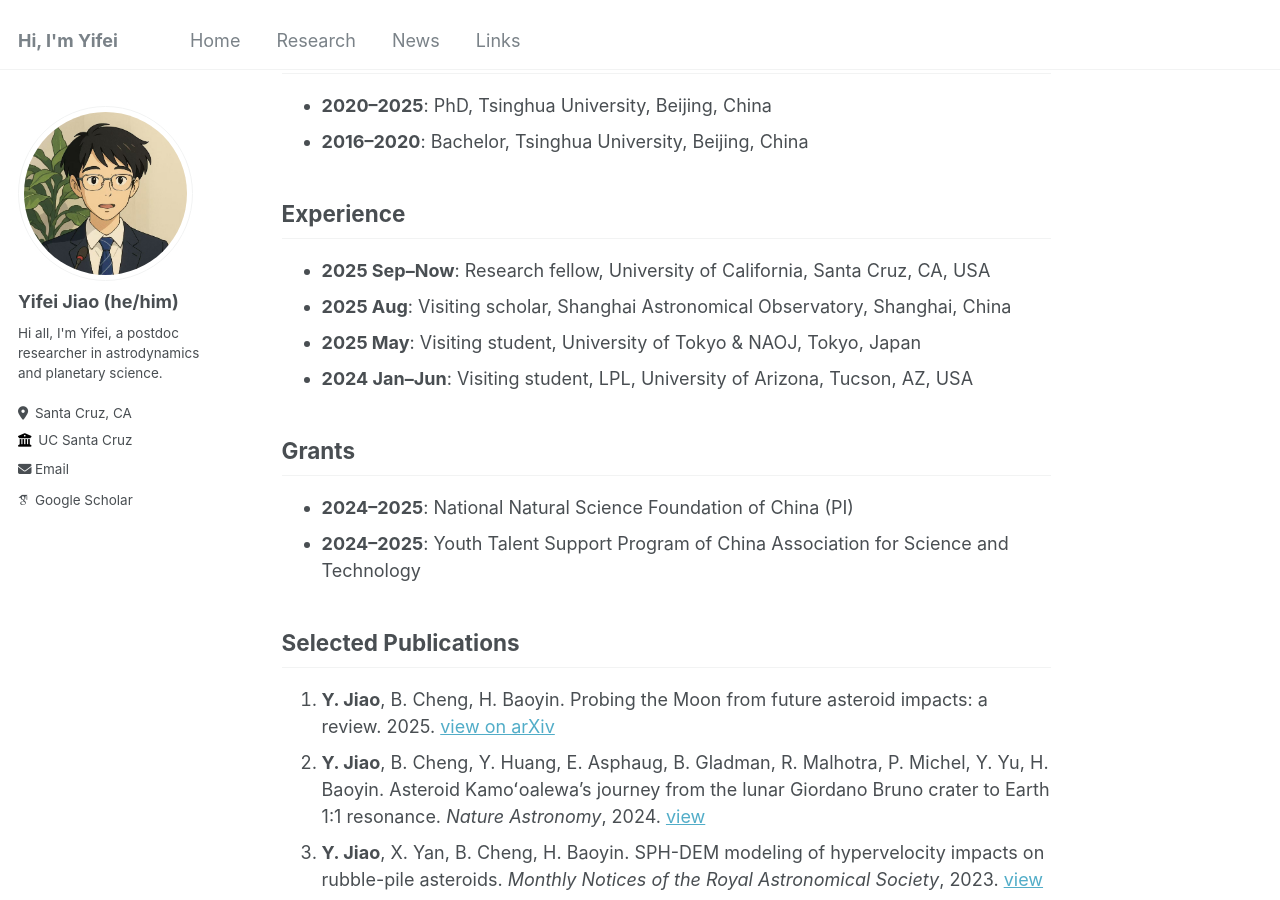
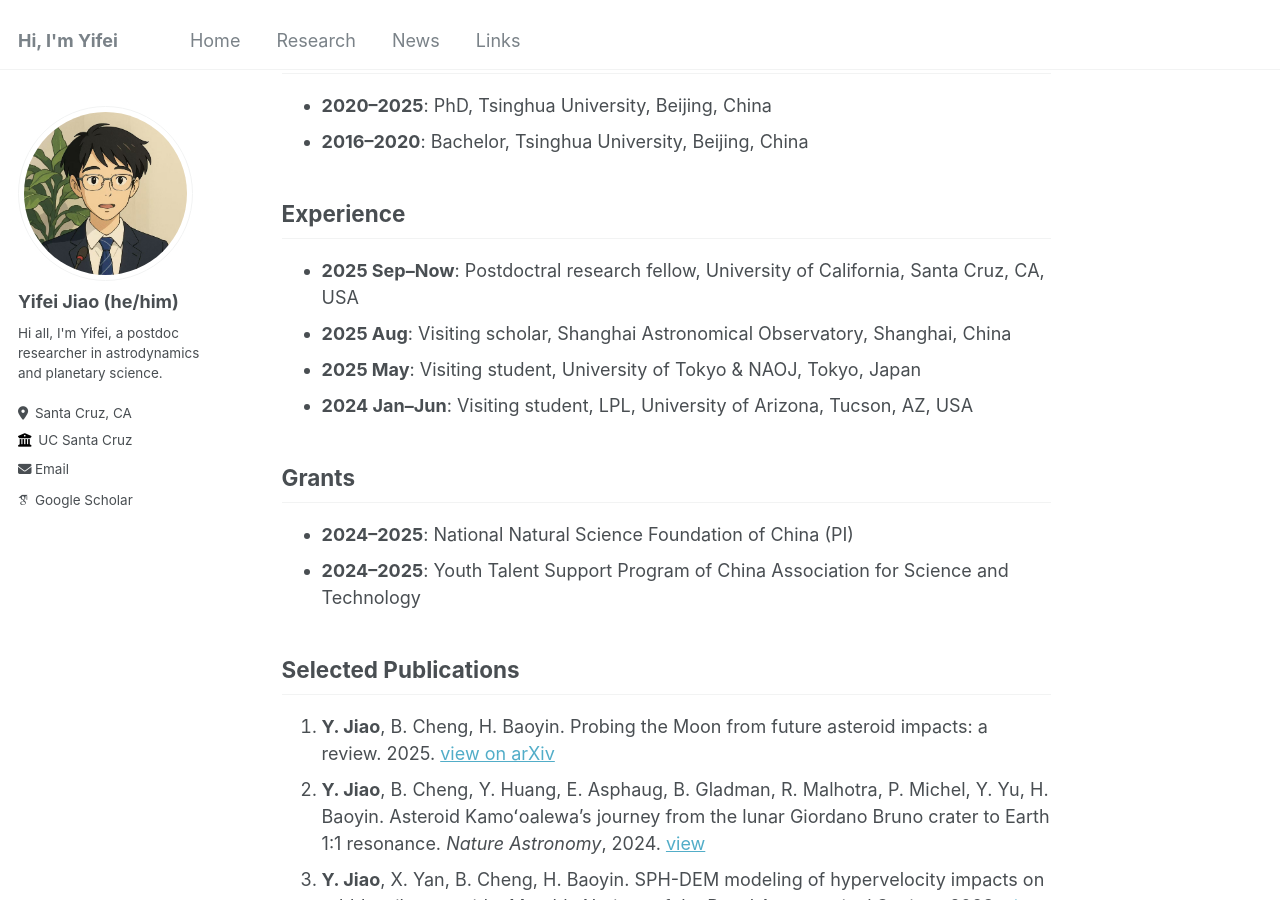
Before and after one commit to jiaoyf-thu/jiaoyf-thu.github.io, a Jekyll site: the page built from _pages/about.md, in a window 1280 px wide and 900 px high, scrolled down 611 px. Built offline with Jekyll 4.4.1, drawn with Linux system fonts in a browser that asks for light colours; some web fonts are replaced.

Commit message:
Update about.md

```diff
--- a/_pages/about.md
+++ b/_pages/about.md
@@ -24,7 +24,7 @@ Feel free to contact me at jiaoyf.thu@gmail.com for any discussions!
 
 ## Experience
 
-+ **2025 Sep--Now**: Research fellow, University of California, Santa Cruz, CA, USA
++ **2025 Sep--Now**: Postdoctral research fellow, University of California, Santa Cruz, CA, USA
 + **2025 Aug**: Visiting scholar, Shanghai Astronomical Observatory, Shanghai, China
 + **2025 May**: Visiting student, University of Tokyo & NAOJ, Tokyo, Japan
 + **2024 Jan--Jun**: Visiting student, LPL, University of Arizona, Tucson, AZ, USA
```
